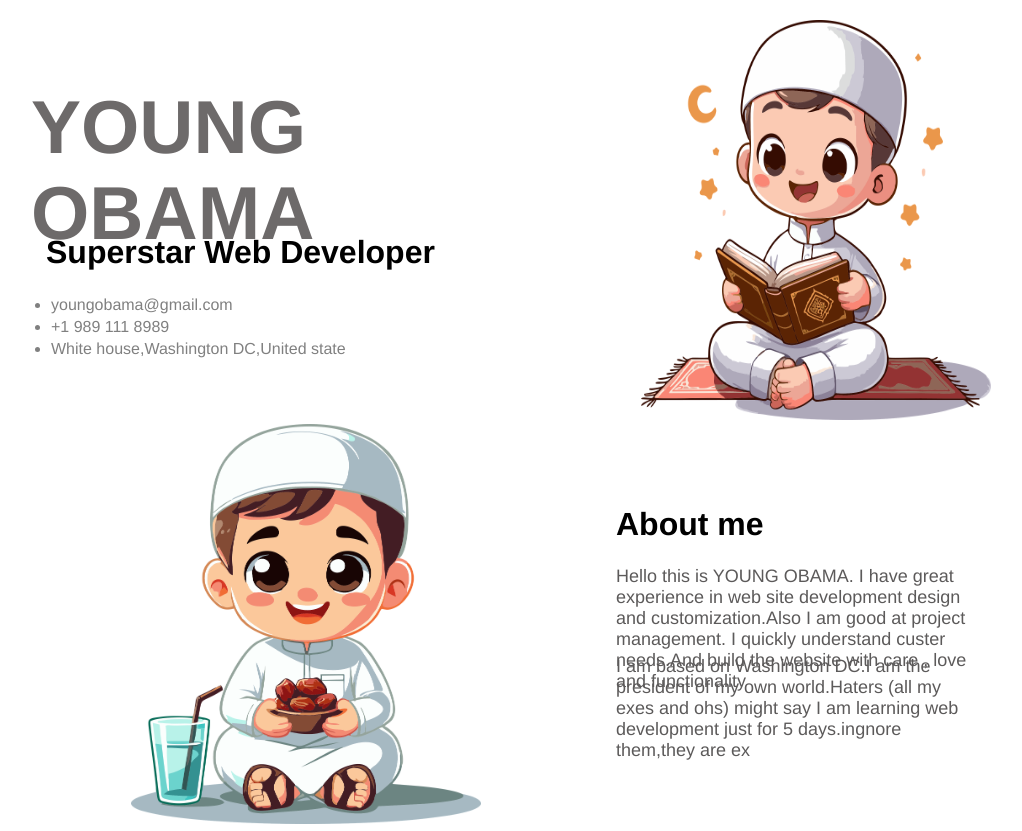
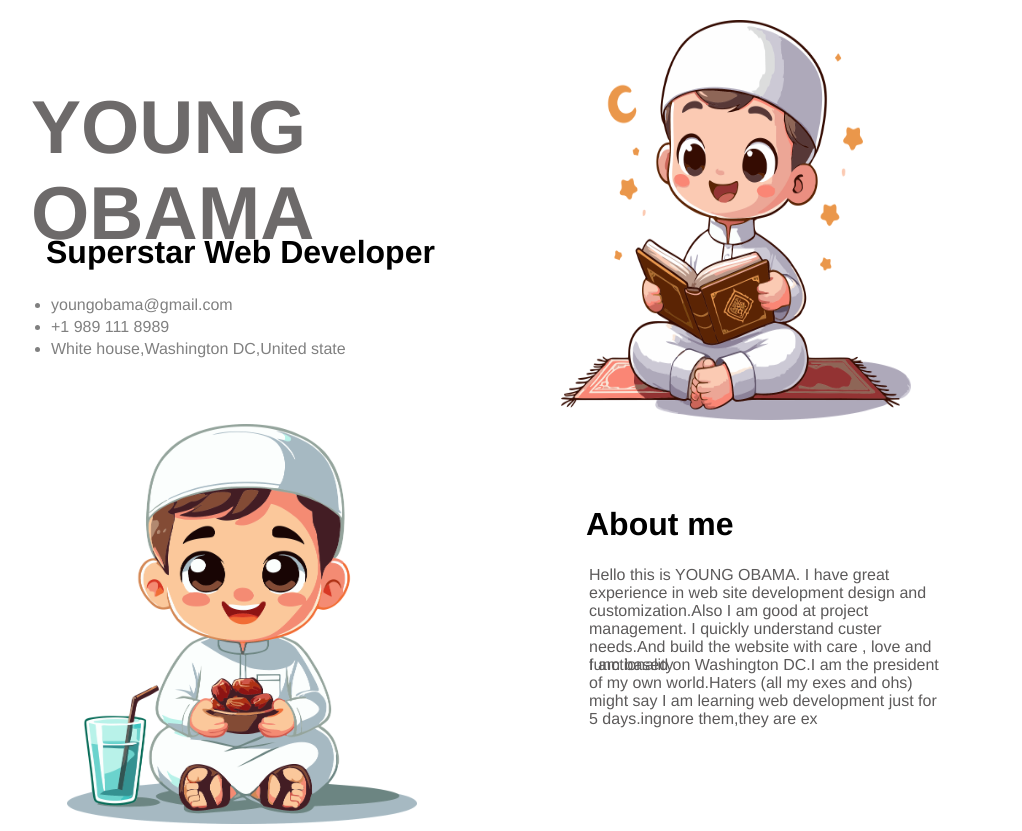
Before and after one commit to AbdurRahman-web-Dreamer/Simple-Portfolio, a plain HTML site: page index.html in a window 1280 px wide. Shown: the top 831 px of the page, without its empty margins (129-1151 px from the left). Drawn offline with Linux system fonts and the light colour scheme.

Commit message:
some changes

```diff
--- a/styles/style.css
+++ b/styles/style.css
@@ -2,7 +2,7 @@
     margin: 0;
     padding: 0;
     font-family:'Franklin Gothic Medium', 'Arial Narrow', Arial, sans-serif;
-
+    width: 100%;
 }
 /* main section start */
 main{
@@ -17,6 +17,7 @@ main{
     justify-content: start;
     gap: 100px;
     margin-top: 20px;
+
 }
 
 .obama-title{
@@ -34,6 +35,9 @@ main{
    height: 400px;
 
 }
+.obama-item{
+   width: 50%;
+}
 .obama-item ul{
     margin-left: 20px;
 }
@@ -49,13 +53,16 @@ main{
    align-items: center;
    justify-content: center;
    gap: 120px;
-   margin-left: 100px;
+
+}
+.about-item{
+    width: 40%;
 }
 .about-description{
-   width: 695px;
+    width: 92%;
    height: 90px;
-   font-size: 18px;
-   margin-left: 15px;
+   font-size: 16px;
+   margin: 0 18px;
    color: rgb(92, 90, 90);
 }
 /* about section style end */
@@ -79,10 +86,6 @@ main{
 .icon{
    width: 60px;
 }
-.about-description{
-    width: 90%;
-}
-
 
 /* what i do section style end */
 /* footer section style start */
```
